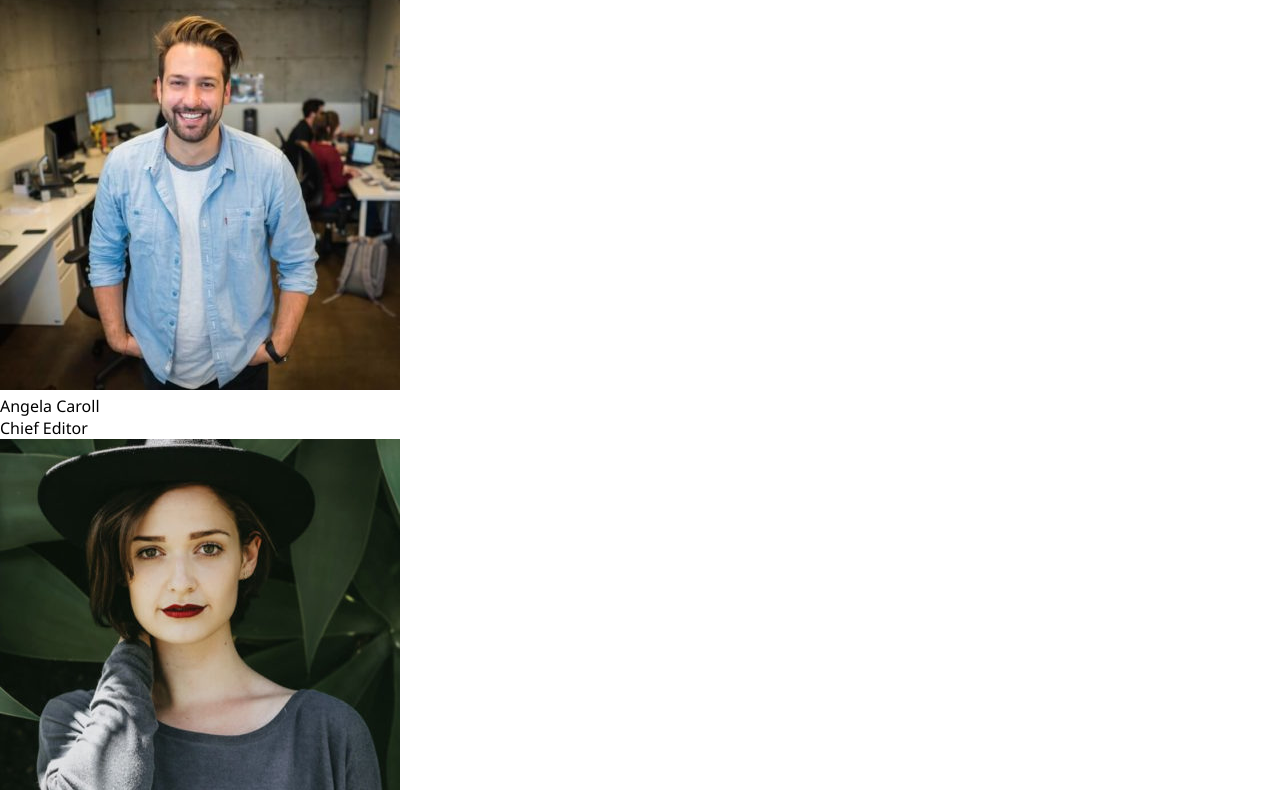
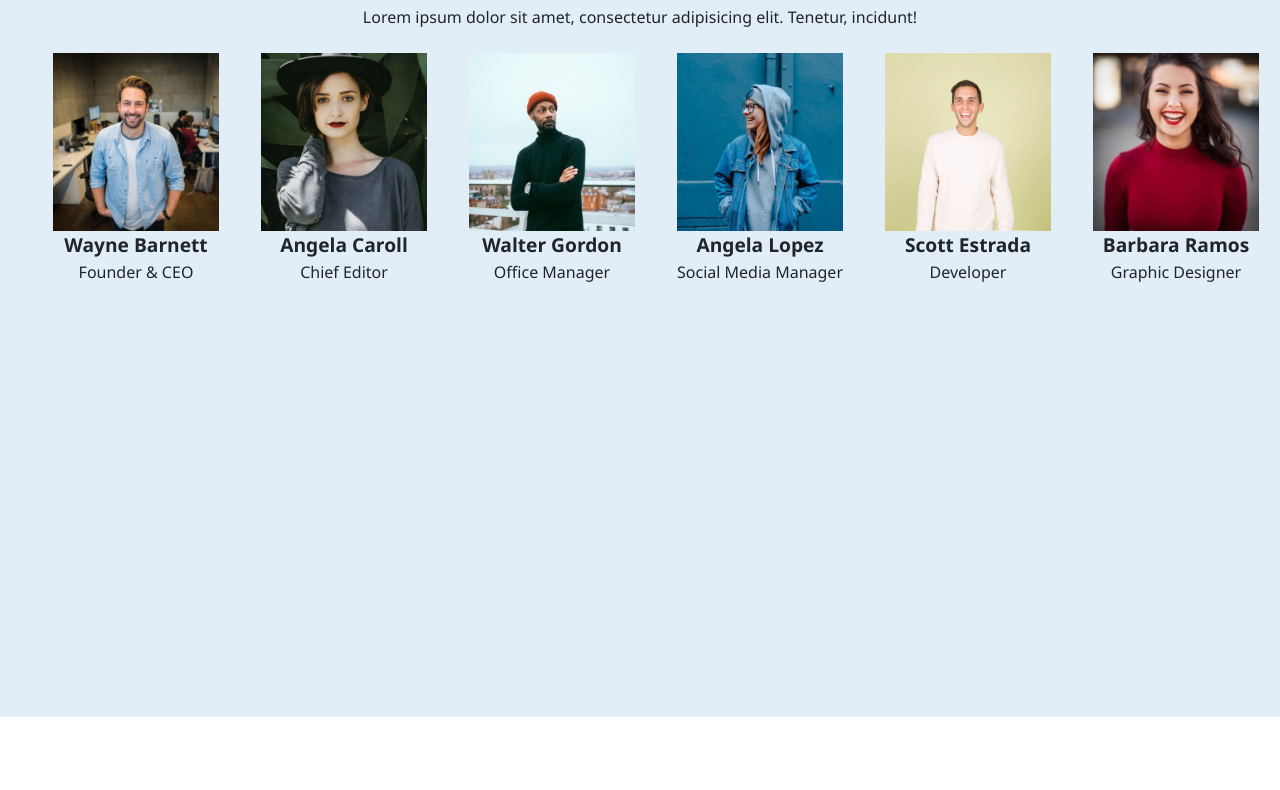
Before and after one commit to raffaele-catalano/js-our-team, a plain HTML site: page index.html in a window 1280 px wide. Shown: the part 83-873 px from the top of the page. After the commit the page ends 800 px from the top, so only its background shows below. Drawn offline with nearby package versions, Linux system fonts and the light colour scheme.

Commit message:
added some graphics

```diff
--- a/assets/css/style.css
+++ b/assets/css/style.css
@@ -7,3 +7,27 @@
 body {
     font-family: 'Segoe UI', Tahoma, Geneva, Verdana, sans-serif;
 }
+
+ul {
+    display: flex;
+    /* flex-wrap: wrap; */
+}
+
+li {
+    list-style: none;
+    text-align: center;
+}
+
+img {
+    width: 80%;
+}
+
+span {
+    font-size: 1.2rem;
+    font-weight: bold;
+}
+
+.wrapper {
+    height: 100vh;
+    background-color: #E2EEF7;
+}
--- a/assets/js/script.js
+++ b/assets/js/script.js
@@ -1,13 +1,3 @@
-/*
-DEVELOPMENT
-
-1- inizializzare un array di oggetti con le informazioni fornite
-*/
-
-
-// milestone 0
-// const OUTPUT = document.getElementById('output');
-
 const list = document.querySelector('ul');
 
 const team = [
@@ -63,9 +53,11 @@ for (let key in team) {
     // console.log('property -->', property);
 
     list.innerHTML += `
-    <li>${property.firstName} ${property.lastName} <br>
+    <li>
+    <img src="assets/img/${property.image}"><br>
+    <span>${property.firstName} ${property.lastName}</span> <br>
     ${property.role} <br>
-    <img src="assets/img/${property.image}"></li>
+    </li>
     `
 }
 
--- a/index.html
+++ b/index.html
@@ -6,6 +6,7 @@
     <meta charset="UTF-8">
     <meta http-equiv="X-UA-Compatible" content="IE=edge">
     <meta name="viewport" content="width=device-width, initial-scale=1.0">
+    <link rel='stylesheet' href='https://cdnjs.cloudflare.com/ajax/libs/bootstrap/5.2.3/css/bootstrap.css' integrity='sha512-bR79Bg78Wmn33N5nvkEyg66hNg+xF/Q8NA8YABbj+4sBngYhv9P8eum19hdjYcY7vXk/vRkhM3v/ZndtgEXRWw==' crossorigin='anonymous'/>
     <!-- css -->
     <link rel="stylesheet" href="assets/css/style.css">
     <title>Our Team</title>
@@ -13,7 +14,17 @@
 
 <body>
 
-    <ul></ul>
+    <main>
+        <div class="wrapper">
+            <h1 class="text-center fw-bold py-3">Our Team</h1>
+            <p class="text-center mb-4">Lorem ipsum dolor sit amet, consectetur adipisicing elit. Tenetur, incidunt!</p>
+            <ul></ul>
+        </div>
+    </main>
+
+    <!-- <h1>Our Team</h1>
+    <p>Lorem ipsum dolor sit amet, consectetur adipisicing elit. Tenetur, incidunt!</p>
+    <ul></ul> -->
 
     <script src="assets/js/script.js"></script>
 </body>
```
